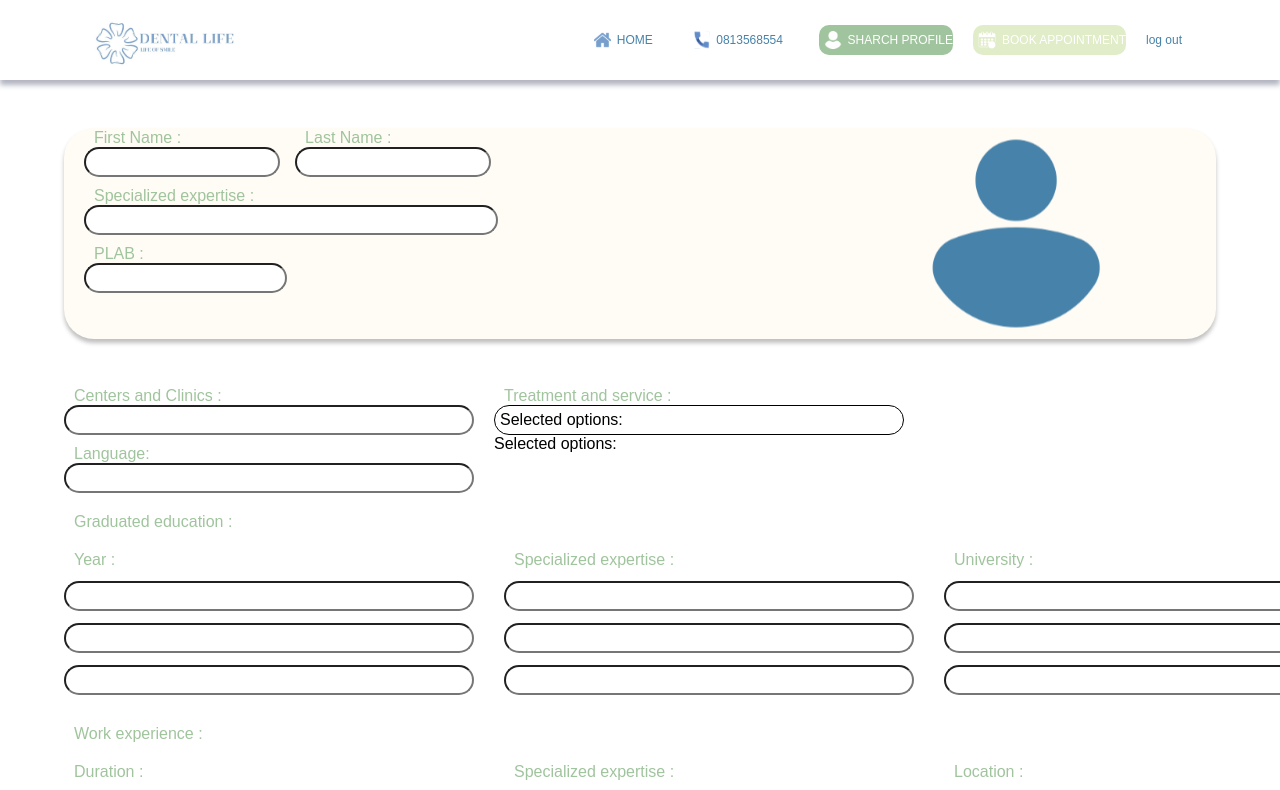
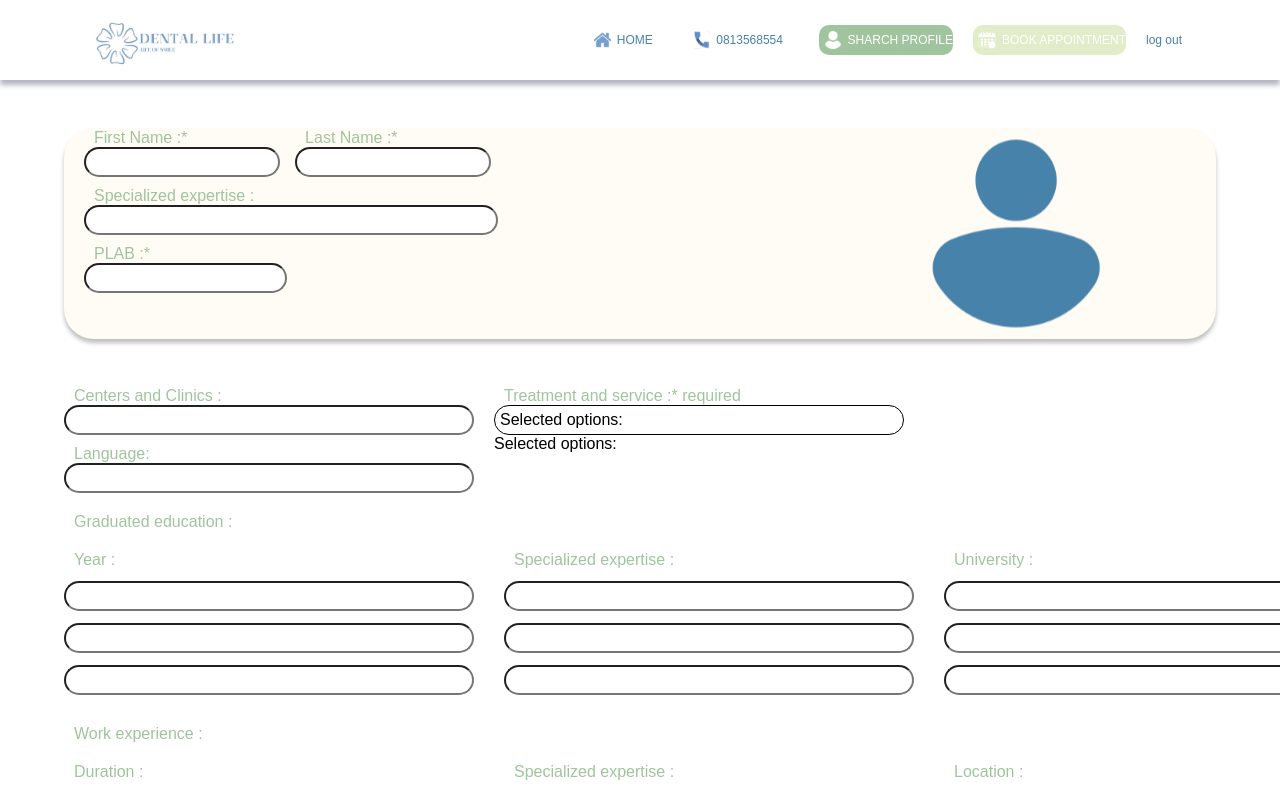
Before and after one commit to guideeeeeee/dentalLife, a React (Vite) app in the folder client/: page /EditDoc in a window 1280 px wide. Shown: the top 790 px of the page. Built offline with nearby package versions, Linux system fonts and the light colour scheme; a web font is replaced by a local one.

Commit message:
wait craft

```diff
--- a/client/src/clinicpages/Createdoc/EditDoctor.jsx
+++ b/client/src/clinicpages/Createdoc/EditDoctor.jsx
@@ -62,9 +62,11 @@ function EditDoctor() {
     wlocation5: null,
     gender: null,
   });
+
   const handleChange = (e) => {
     setFormData({ ...formData, [e.target.name]: e.target.value });
   };
+
   const handleSubmit = async (e) => {
     e.preventDefault();
     console.log(formData);
@@ -76,6 +78,17 @@ function EditDoctor() {
       console.error("Registration failed:", error);
     }
   };
+
+  const getCraft = (e) =>{
+    try{
+      const response = axios.get("http://localhost:3001/api/craft");
+      console.log(response.data);
+    }
+    catch(error){
+      console.error("fail to pulled:",error);
+    }
+  };
+
   return (
     <>
       <div className="wpage" >
@@ -86,12 +99,12 @@ function EditDoctor() {
             {/* fullname */}
             <div className="fullname">
               <div className="fullname-text">
-                <label className="fntext">First Name :</label>
-                <input type="text" name = "fname" value={formData.fname} onChange={handleChange}></input>
+                <label className="fntext">First Name :*</label>
+                <input type="text" name = "fname" value={formData.fname} onChange={handleChange} required></input>
               </div>
               <div className="fullname-text">
-                <label className="fntext">Last Name :</label>
-                <input type="text" name ="lname" value={formData.lname} onChange={handleChange}></input>
+                <label className="fntext">Last Name :*</label>
+                <input type="text" name ="lname" value={formData.lname} onChange={handleChange} required></input>
               </div>
             </div>
             {/* specialized */}
@@ -101,8 +114,8 @@ function EditDoctor() {
             </div>
             {/* PLAB */}
             <div className="Plab">
-              <text className="DocNormalText">PLAB :</text>
-              <input type="text" name="plab" value={formData.plab} onChange={handleChange}></input>
+              <text className="DocNormalText">PLAB :*</text>
+              <input type="text" name="plab" value={formData.plab} onChange={handleChange} required></input>
             </div>
           </div>
           {/* image */}
@@ -126,7 +139,7 @@ function EditDoctor() {
               <input type="text" className="language" name="language" value={formData.language} onChange={handleChange}></input>
             </div>
             <div className="multi-select-dropdown">
-            <text className="DocNormalText">Treatment and service :</text>
+            <text className="DocNormalText">Treatment and service :* required</text>
               <label onClick={handleToggleOptions} className="dropdown-label">
               Selected options:
               </label>
--- a/client/src/components/pageRegis/Register.jsx
+++ b/client/src/components/pageRegis/Register.jsx
@@ -67,7 +67,7 @@ export default function Register() {
             {/* name */}
             <div className="column">
               <div className="column-name-text">
-                <label>Firstname:</label>
+                <label>Firstname:*</label>
                 <input
                   type="text"
                   name="fname"
@@ -77,7 +77,7 @@ export default function Register() {
                 />
               </div>
               <div className="column-name-text">
-                <label>Lastname:</label>
+                <label>Lastname:*</label>
                 <input
                   type="text"
                   name="lname"
@@ -112,7 +112,7 @@ export default function Register() {
 
             {/* email */}
             <div className="name-text">
-              <label>Email:</label>
+              <label>Email:*</label>
               <input
                 type="email"
                 name="Email"
@@ -124,7 +124,7 @@ export default function Register() {
 
             {/* password */}
             <div className="password-input">
-              <label>Password:</label>
+              <label>Password:*</label>
               <input
                 type={passwordShown ? "text" : "password"}
                 value={formData.Password}
@@ -140,7 +140,7 @@ export default function Register() {
             {/* confirm password */}
             <div className="password-input">
               <span>
-                <label>Confirm password:</label>
+                <label>Confirm password:*</label>
               </span>
 
               <input
@@ -156,7 +156,7 @@ export default function Register() {
 
             {/* ID card */}
             <div className="name-text">
-              <label>ID Card:</label>
+              <label>ID Card:*</label>
               <input
                 type="number"
                 name="id"
```
